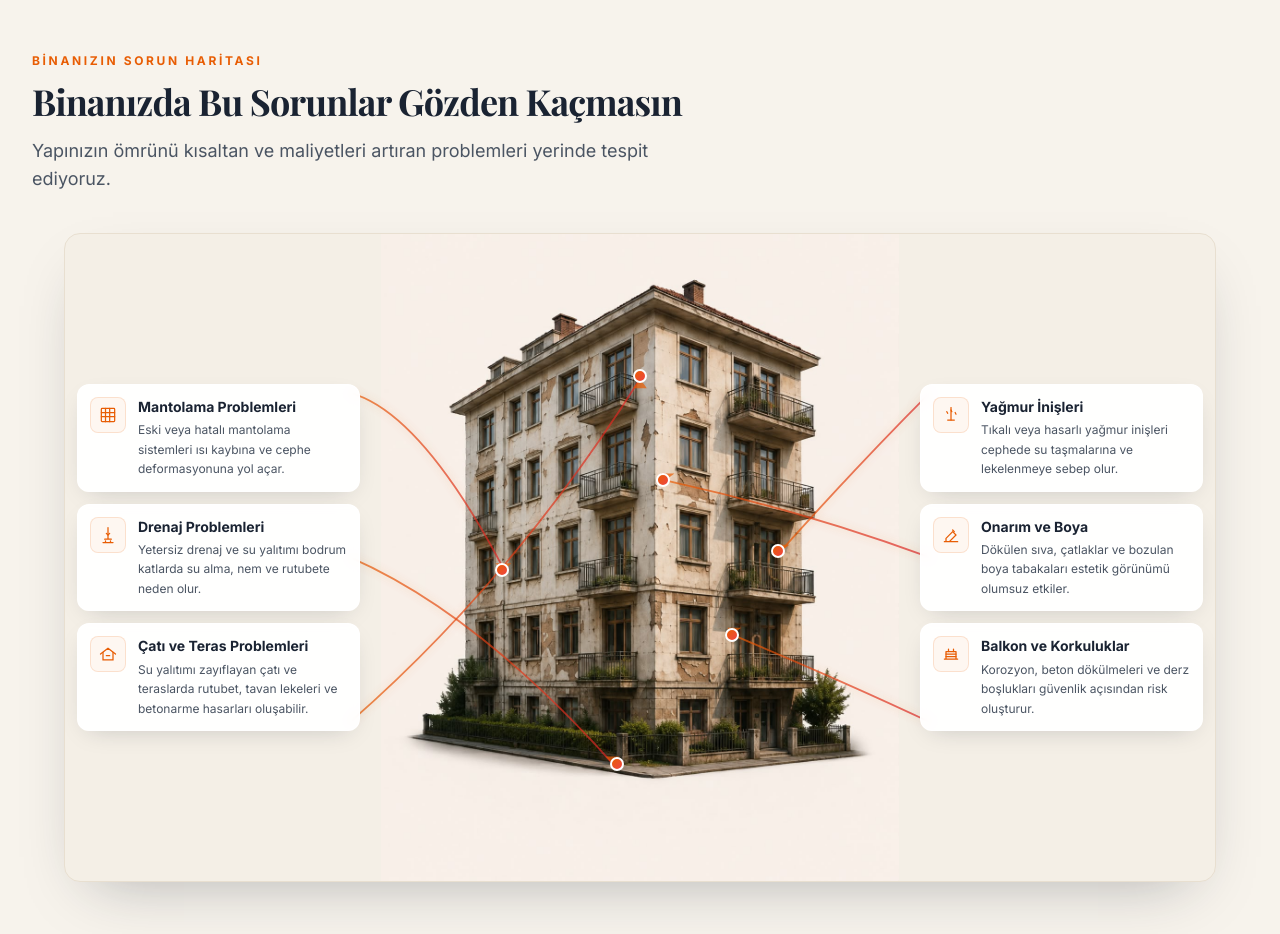
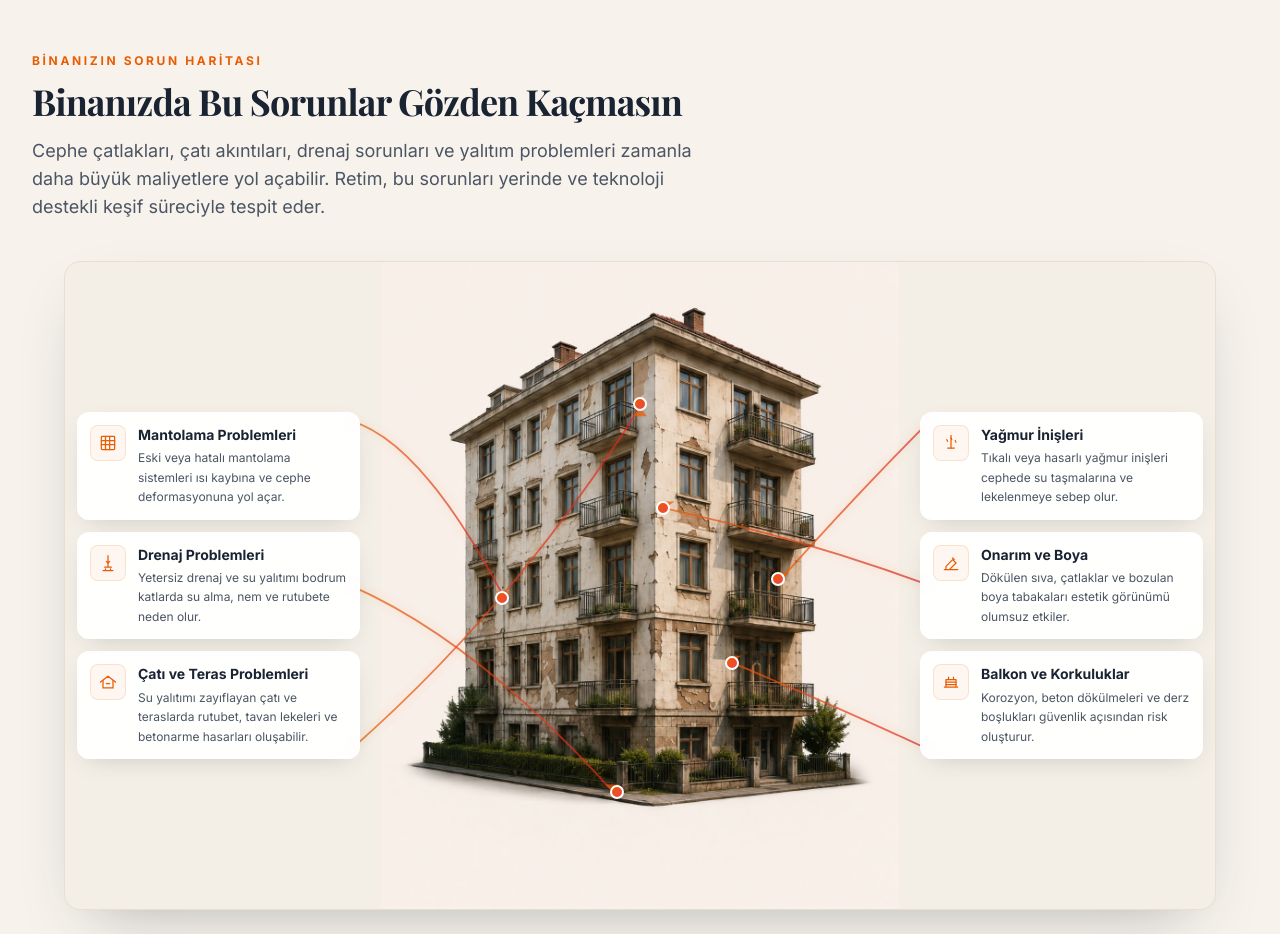
Before and after one commit to yigitcnkzlts/retim-proje-vitrini-demo, a Next.js app: page / in a window 1280 px wide. Shown: the part 1200-2134 px from the top of the page. Built offline with nearby package versions, Linux system fonts and the light colour scheme; a web font is replaced by a local one.

Commit message:
Keşif metnini güncelle ve projeler alt açıklamasını kaldır

```diff
--- a/src/app/projeler/page.tsx
+++ b/src/app/projeler/page.tsx
@@ -27,9 +27,6 @@ export default async function ProjectsPage() {
           <div className="mb-12">
             <p className="section-label">Öne Çıkan</p>
             <h2 className="section-title mt-2">Son Tamamlanan Projeler</h2>
-            <p className="section-subtitle">
-              Retim web sitesinde öne çıkan {featured.length} referans uygulaması.
-            </p>
             <div className="mt-6 grid gap-6 sm:grid-cols-2 lg:grid-cols-3 xl:grid-cols-5">
               {featured.map((project) => (
                 <ProjectCard key={project.slug} project={project} variant="compact" />
--- a/src/components/home/BuildingProblemsDiagram.tsx
+++ b/src/components/home/BuildingProblemsDiagram.tsx
@@ -21,7 +21,7 @@ export default function BuildingProblemsDiagram() {
           Binanızda Bu Sorunlar Gözden Kaçmasın
         </h2>
         <p className="mt-4 text-base leading-relaxed text-gray-600 md:text-lg">
-          Yapınızın ömrünü kısaltan ve maliyetleri artıran problemleri yerinde tespit ediyoruz.
+          Cephe çatlakları, çatı akıntıları, drenaj sorunları ve yalıtım problemleri zamanla daha büyük maliyetlere yol açabilir. Retim, bu sorunları yerinde ve teknoloji destekli keşif süreciyle tespit eder.
         </p>
       </div>
 
```
